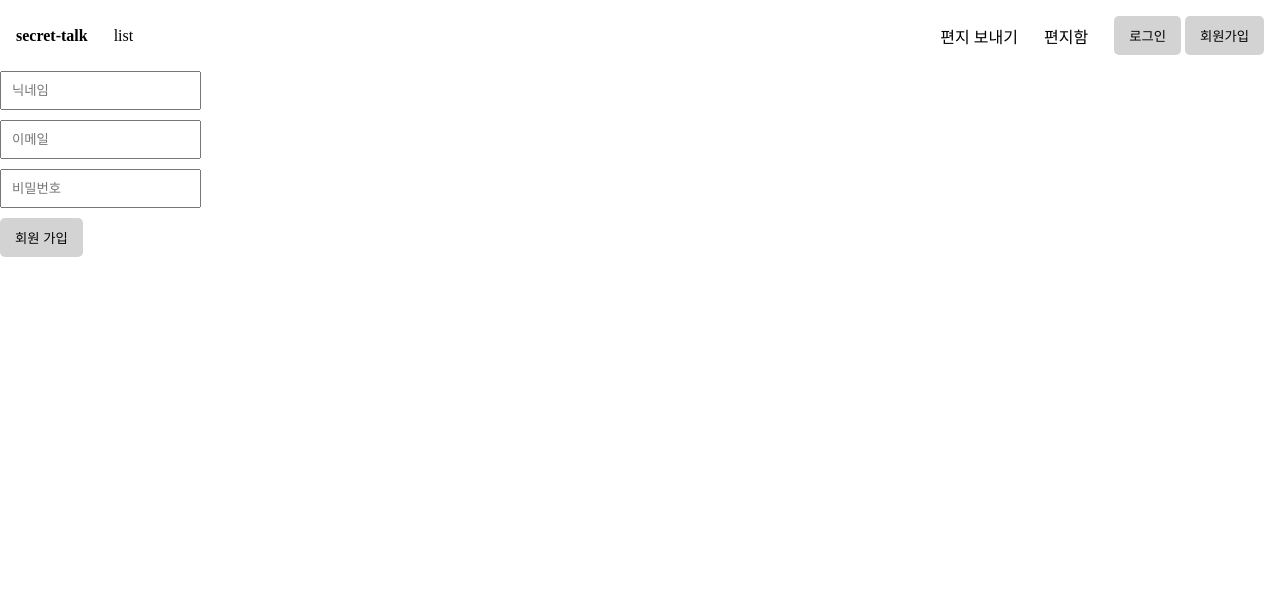
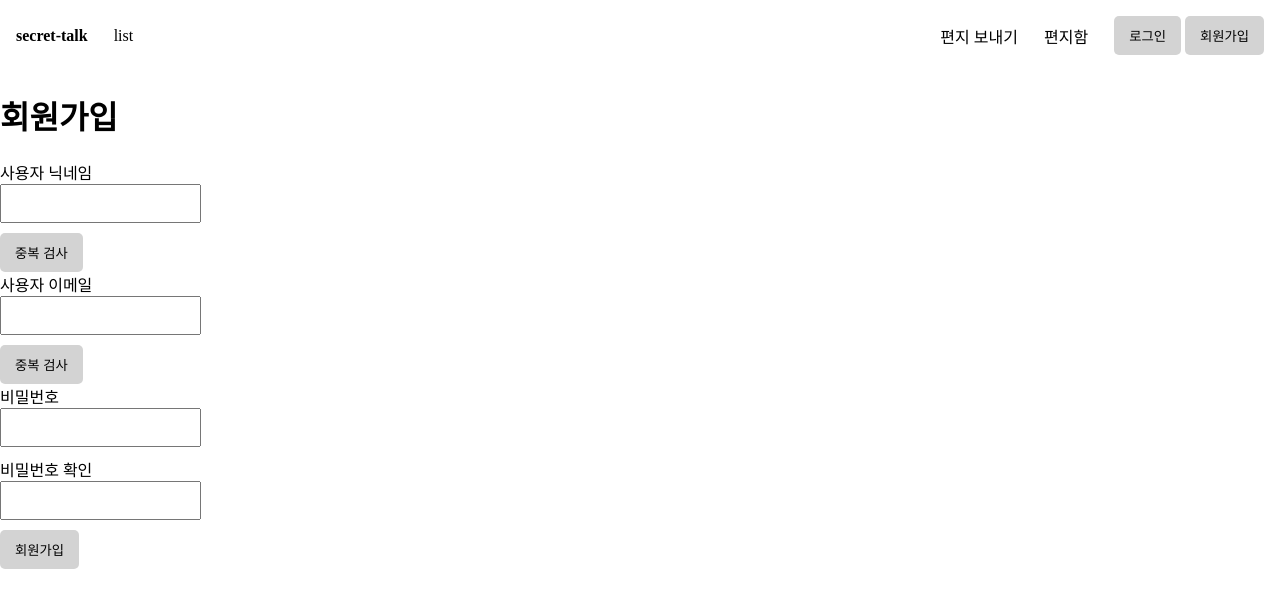
Before and after one commit to lunashp/secret-talk-project, a Next.js app: page /register in a window 1280 px wide. Shown: the top 608 px of the page. Built offline with nearby package versions, Linux system fonts and the light colour scheme; no server answers.

Commit message:
feat: 회원가입 중복검사 및 파일구조 수정

```diff
--- a/src/app/register/page.tsx
+++ b/src/app/register/page.tsx
@@ -1,14 +1,12 @@
-import { useState } from "react";
+import SignupForm from "@/components/SignupForm";
 
-export default function Register() {
+const SignupPage = () => {
   return (
     <div>
-      <form method="POST" action="/api/auth/signup">
-        <input name="name" type="text" placeholder="닉네임" />
-        <input name="email" type="text" placeholder="이메일" />
-        <input name="password" type="password" placeholder="비밀번호" />
-        <button type="submit">회원 가입</button>
-      </form>
+      <h1>회원가입</h1>
+      <SignupForm />
     </div>
   );
-}
+};
+
+export default SignupPage;
--- /dev/null
+++ b/src/components/SignupForm.tsx
@@ -0,0 +1,117 @@
+"use client";
+
+import { useState } from "react";
+
+const SignupForm = () => {
+  const [name, setName] = useState("");
+  const [email, setEmail] = useState("");
+  const [password, setPassword] = useState("");
+  const [passwordConfirm, setPasswordConfirm] = useState("");
+
+  const checkEmailDuplicate = async () => {
+    const response = await fetch("/api/auth/check-email", {
+      method: "POST",
+      headers: {
+        "Content-Type": "application/json",
+      },
+      body: JSON.stringify({ email }),
+    });
+    const data = await response.json();
+    if (data.isDuplicate) {
+      alert("이 이메일은 이미 사용 중입니다.");
+    } else {
+      alert("이 이메일을 사용할 수 있습니다.");
+    }
+  };
+
+  const checkNameDuplicate = async () => {
+    const response = await fetch("/api/auth/check-name", {
+      method: "POST",
+      headers: {
+        "Content-Type": "application/json",
+      },
+      body: JSON.stringify({ name: name }),
+    });
+    const data = await response.json();
+    if (data.isDuplicate) {
+      alert("이 닉네임은 이미 사용 중입니다.");
+    } else {
+      alert("이 닉네임을 사용할 수 있습니다.");
+    }
+  };
+
+  const handleSubmit = async (event: { preventDefault: () => void }) => {
+    event.preventDefault();
+
+    // 비밀번호와 비밀번호 확인이 일치하는지 검사
+    if (password !== passwordConfirm) {
+      alert("비밀번호가 일치하지 않습니다.");
+      return;
+    }
+
+    const response = await fetch("/api/auth/signup", {
+      method: "POST",
+      body: JSON.stringify({ name, email, password }),
+      headers: {
+        "Content-Type": "application/json",
+      },
+    });
+
+    const data = await response.json();
+    console.log(data);
+  };
+
+  return (
+    <form onSubmit={handleSubmit}>
+      <div>
+        <label htmlFor="name">사용자 닉네임</label>
+        <input
+          type="text"
+          id="name"
+          required
+          value={name}
+          onChange={(e) => setName(e.target.value)}
+        />
+        <button type="button" onClick={checkNameDuplicate}>
+          중복 검사
+        </button>
+      </div>
+      <div>
+        <label htmlFor="email">사용자 이메일</label>
+        <input
+          type="text"
+          id="email"
+          required
+          value={email}
+          onChange={(e) => setEmail(e.target.value)}
+        />
+        <button type="button" onClick={checkEmailDuplicate}>
+          중복 검사
+        </button>
+      </div>
+      <div>
+        <label htmlFor="password">비밀번호</label>
+        <input
+          type="password"
+          id="password"
+          required
+          value={password}
+          onChange={(e) => setPassword(e.target.value)}
+        />
+      </div>
+      <div>
+        <label htmlFor="passwordConfirm">비밀번호 확인</label>
+        <input
+          type="password"
+          id="passwordConfirm"
+          value={passwordConfirm}
+          onChange={(e) => setPasswordConfirm(e.target.value)}
+          required
+        />
+      </div>
+      <button type="submit">회원가입</button>
+    </form>
+  );
+};
+
+export default SignupForm;
```
Also changed, not shown: pages/api/auth/check-email.ts (added, +21 -0 lines), pages/api/auth/check-name.ts (added, +21 -0 lines), pages/api/auth/signup.ts (+24 -26 lines), 1 other file (tests, documents, lock files or other folders).
